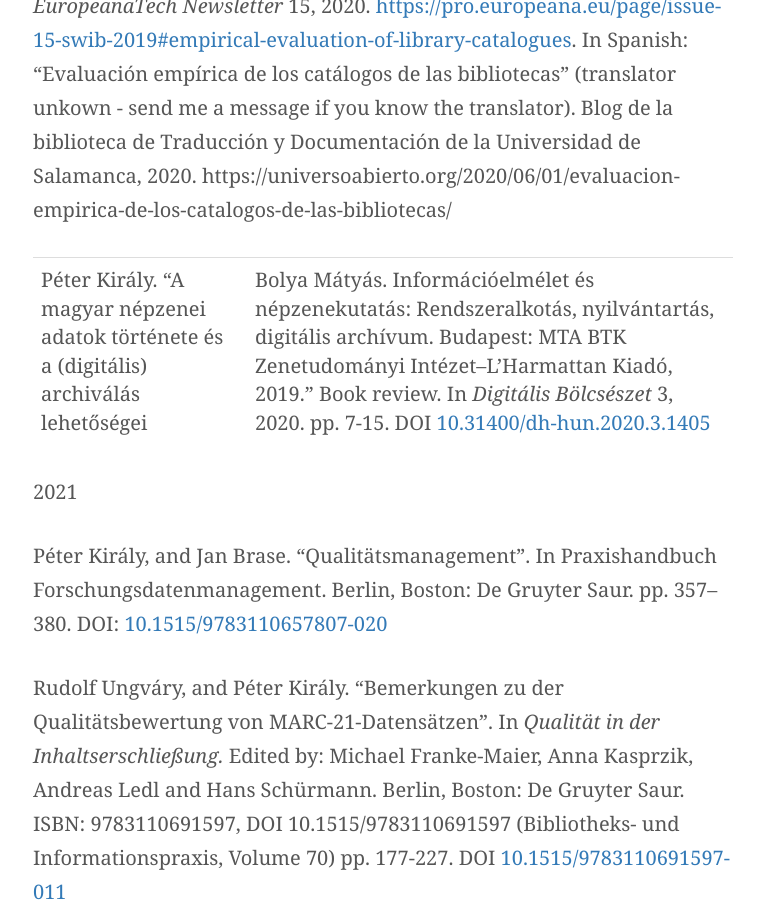
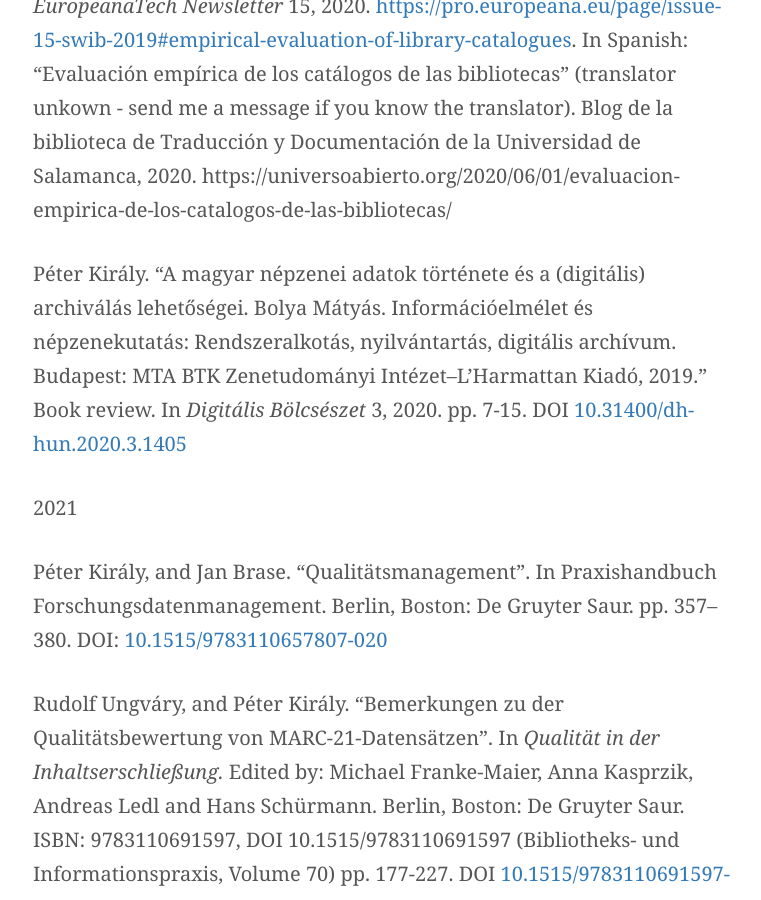
Before and after one commit to pkiraly/pkiraly.github.io, a Jekyll site: the page built from about.md, in a window 1280 px wide and 900 px high, scrolled down 8435 px. Shown: the whole window, without its empty margins (257-1018 px from the left). Built offline with Jekyll 4.4.1, drawn with Linux system fonts in a browser that asks for light colours; nearby versions of some CDN libraries; some web fonts are replaced; comment, search, counter and statistics services are not loaded.

```diff
--- a/about.md
+++ b/about.md
@@ -103,7 +103,7 @@
 
 Péter Király. "Empirical evaluation of library catalogues". In *EuropeanaTech Newsletter* 15, 2020. [https://pro.europeana.eu/page/issue-15-swib-2019#empirical-evaluation-of-library-catalogues](https://pro.europeana.eu/page/issue-15-swib-2019#empirical-evaluation-of-library-catalogues). In Spanish: “Evaluación empírica de los catálogos de las bibliotecas” (translator unkown - send me a message if you know the translator). Blog de la biblioteca de Traducción y Documentación de la Universidad de Salamanca, 2020. https://universoabierto.org/2020/06/01/evaluacion-empirica-de-los-catalogos-de-las-bibliotecas/
 
-Péter Király. "A magyar népzenei adatok története és a (digitális) archiválás lehetőségei | Bolya Mátyás. Információelmélet és népzenekutatás: Rendszeralkotás, nyilvántartás, digitális archívum. Budapest: MTA BTK Zenetudományi Intézet–L’Harmattan Kiadó, 2019." Book review. In *Digitális Bölcsészet* 3, 2020. pp. 7-15. DOI [10.31400/dh-hun.2020.3.1405](https://doi.org/10.31400/dh-hun.2020.3.1405)
+Péter Király. "A magyar népzenei adatok története és a (digitális) archiválás lehetőségei. Bolya Mátyás. Információelmélet és népzenekutatás: Rendszeralkotás, nyilvántartás, digitális archívum. Budapest: MTA BTK Zenetudományi Intézet–L’Harmattan Kiadó, 2019." Book review. In *Digitális Bölcsészet* 3, 2020. pp. 7-15. DOI [10.31400/dh-hun.2020.3.1405](https://doi.org/10.31400/dh-hun.2020.3.1405)
 
 2021
 
```
